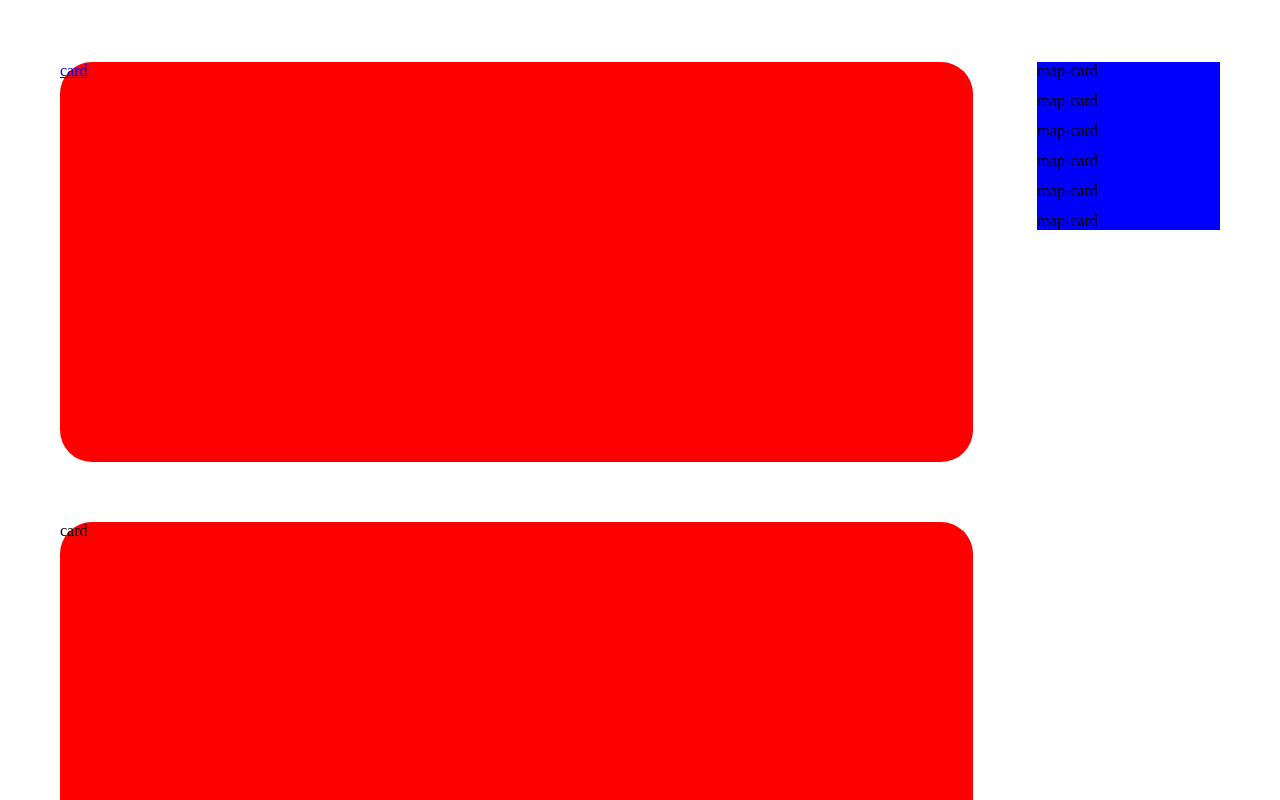
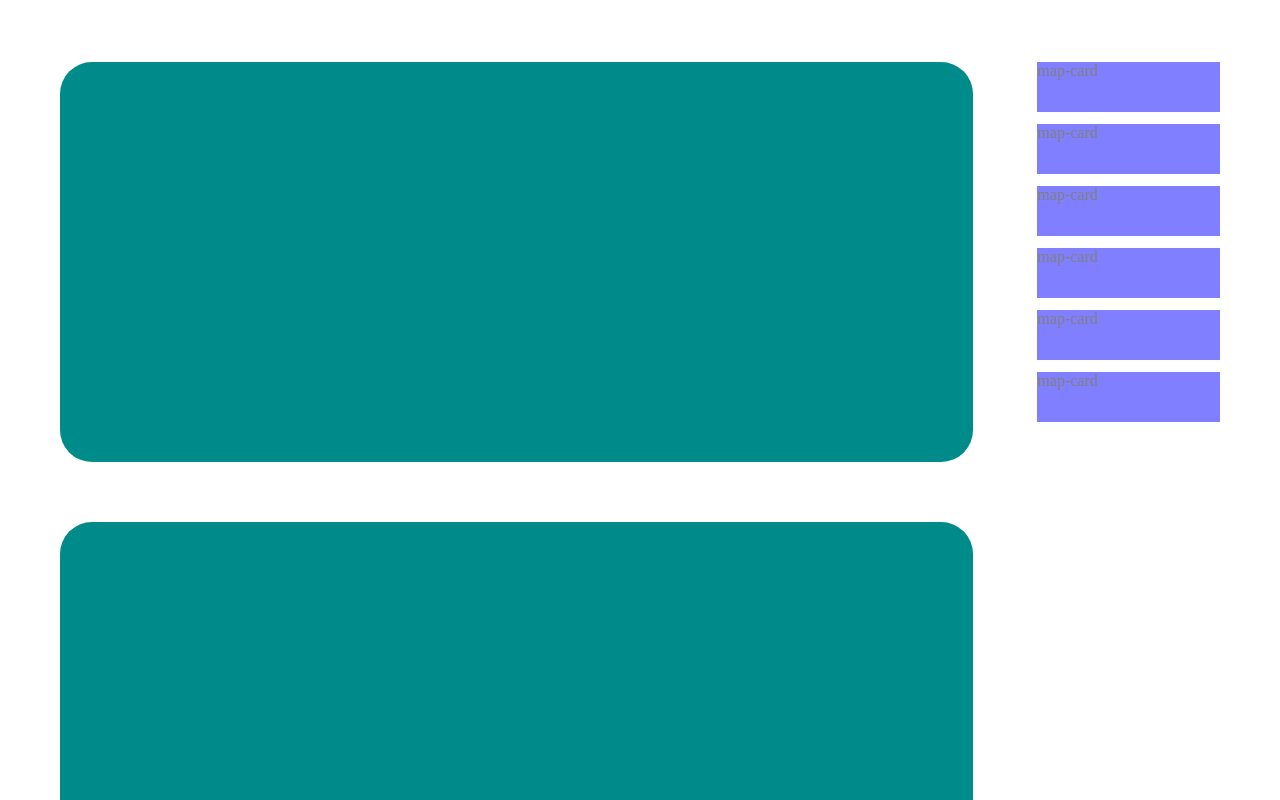
Before and after one commit to swc9803/nuxt3-gallery, a Nuxt app: page / in a window 1280 px wide. Shown: the part 820-1620 px from the top of the page. Built offline with nearby package versions, Linux system fonts and the light colour scheme.

Commit message:
card hover 이벤트 추가

```diff
--- a/components/Card.vue
+++ b/components/Card.vue
@@ -1,18 +1,15 @@
 <template>
   <div ref="contentsRef" class="card">
-    <div class="box">
-      <nuxt-link to="/about">
-        card
-      </nuxt-link>
-    </div>
-    <div class="box">
-      card
-    </div>
-    <div class="box">
-      card
-    </div>
-    <div class="box">
-      card
+    <div v-for="box in boxes" :key="box.id" class="boxWrapper">
+      <img class="thumbnail" src="@/assets/test.jpg" alt="test">
+      <div class="detail">
+        <p class="title">
+          title1
+        </p>
+        <div class="moveBtn">
+          See This Project
+        </div>
+      </div>
     </div>
   </div>
 </template>
@@ -30,6 +27,15 @@ const skewContent = () => {
   originPos = newPos
   skewAni = requestAnimationFrame(skewContent)
 }
+
+const boxes = [
+  { src: '' },
+  { src: '' },
+  { src: '' },
+  { src: '' },
+  { src: '' },
+  { src: '' }
+]
 
 onMounted(() => {
   originPos = window.pageYOffset
@@ -49,11 +55,59 @@ onBeforeUnmount(() => {
     flex-direction: column;
     transition: transform 1s;
     gap: 60px;
-    .box {
+    .boxWrapper {
+        position: relative;
         width: 100%;
         height: 400px;
-        background: red;
+        background: darkcyan; // 제거
         border-radius: 2em;
+        transition: 0.5s;
+        overflow: hidden;
+        &:hover > .thumbnail {
+            filter: brightness(25%);
+            transform: scale(1.05);
+        }
+        &:hover > .detail {
+            opacity: 1;
+        }
+        .thumbnail {
+            position: absolute;
+            width: 100%;
+            height: 100%;
+            object-fit: cover;
+            transition: 0.5s;
+            opacity: 0; // 제거
+        }
+        .detail {
+            position: relative;
+            left: 50%;
+            transform: translate(-50%, 0);
+            display: inline-flex;
+            flex-direction: column;
+            justify-content: center;
+            height: 100%;
+            text-align: center;
+            opacity: 0;
+            transition: 0.5s;
+            gap: 50px;
+            z-index: 1;
+            .title {
+                color: white;
+            }
+            .moveBtn {
+                padding: 10px;
+                color: white;
+                background: linear-gradient(270deg, rgba(255, 255, 255, 0.8), rgba(255, 255, 255, 0.8), rgba(255, 255, 255, 0), rgba(255, 255, 255, 0));
+                background-size: 300% 300%;
+                border: 1px solid white;
+                transition: 0.7s ease-out;
+                cursor: pointer;
+                &:hover {
+                    background-position: 100%;
+                    color: black;
+                }
+            }
+        }
     }
 }
 </style>
--- a/components/Map.vue
+++ b/components/Map.vue
@@ -1,7 +1,7 @@
 <template>
-  <div ref="contentsRef" class="map">
+  <div ref="contentsRef" class="mapWrapper">
     <!-- 이미지 포커스 시 스케일, alpha++, 글자 보이게 -->
-    <div v-for="map in maps" :key="map.id">
+    <div v-for="map in maps" :key="map.id" class="map">
       map-card
     </div>
   </div>
@@ -9,24 +9,12 @@
 
 <script setup>
 const maps = [
-  {
-    src: ''
-  },
-  {
-    src: ''
-  },
-  {
-    src: ''
-  },
-  {
-    src: ''
-  },
-  {
-    src: ''
-  },
-  {
-    src: ''
-  }
+  { src: '' },
+  { src: '' },
+  { src: '' },
+  { src: '' },
+  { src: '' },
+  { src: '' }
 ]
 
 const contentsRef = ref()
@@ -53,15 +41,21 @@ onBeforeUnmount(() => {
 </script>
 
 <style lang="scss" scoped>
-.map {
+.mapWrapper {
     position: sticky;
     top: 100px;
+    display: flex;
+    flex-direction: column;
     width: 20%;
     height: 100%;
-    background: blue;
-    display: flex;
-    flex-direction: column;
     transition: transform 1s;
     gap: 12px;
+    opacity: 0.5;
+    .map {
+        width: 100%;
+        height: 50px;
+        object-fit: cover;
+        background: blue;
+    }
 }
 </style>
```
Also changed, not shown: assets/test.jpg (added).
